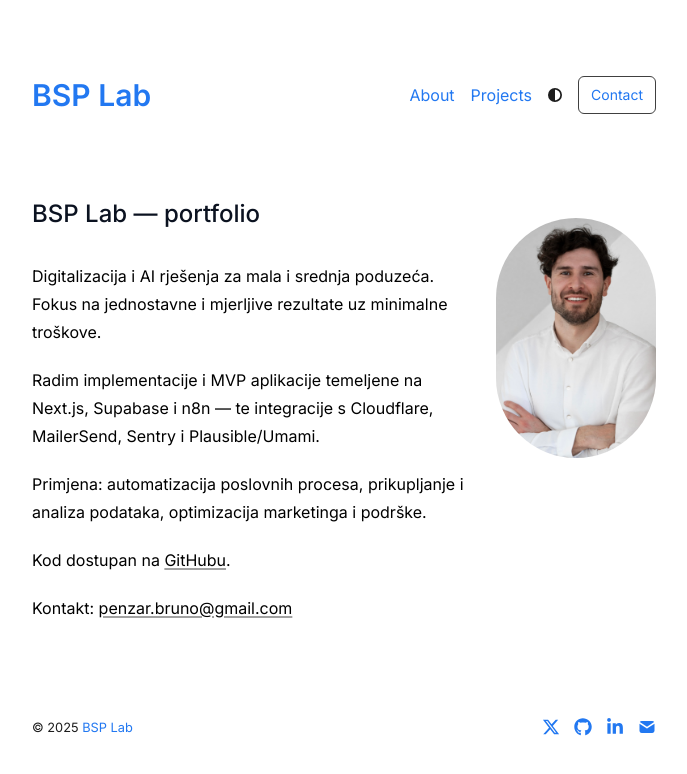
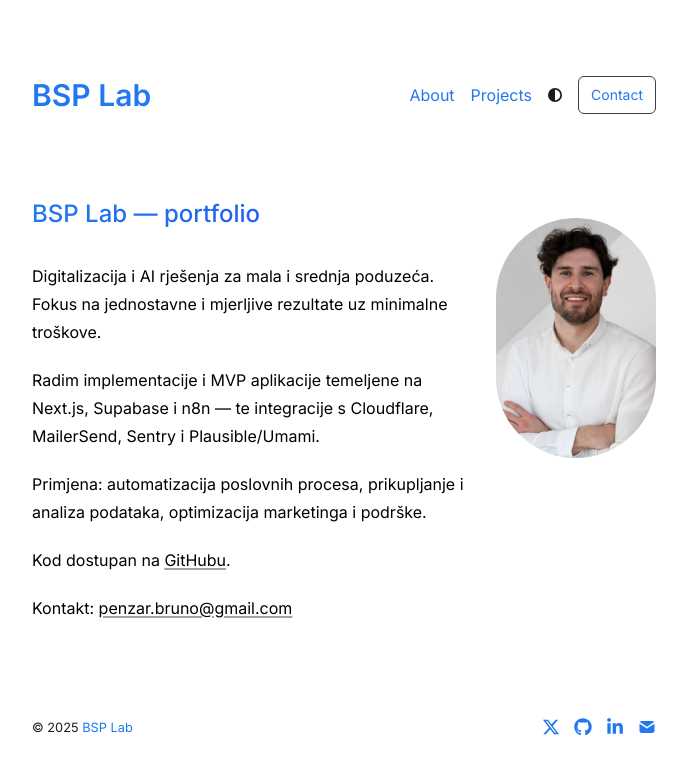
Before and after one commit to BPenzar/bsp-lab, a Next.js app: page / in a window 1280 px wide. Shown: the top 774 px of the page, without its empty margins (296-983 px from the left). Built offline with nearby package versions, Linux system fonts and the light colour scheme.

Commit message:
Update page.tsx

```diff
--- a/app/page.tsx
+++ b/app/page.tsx
@@ -15,7 +15,9 @@ export default function Page() {
           priority
         />
       </a>
-      <h1 className="mb-8 text-2xl font-medium">BSP Lab — portfolio</h1>
+
+      <h1 className="mb-8 text-2xl font-medium brand-gradient">BSP Lab — portfolio</h1>
+
       <div className="prose prose-neutral dark:prose-invert">
         <p>
           Digitalizacija i AI rješenja za mala i srednja poduzeća. Fokus na
```
